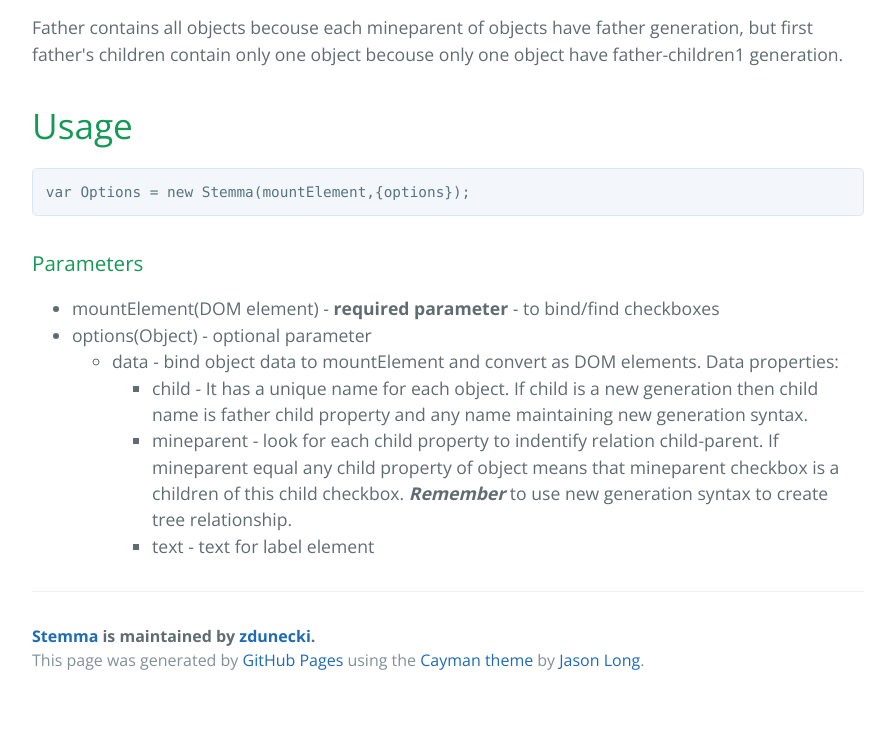
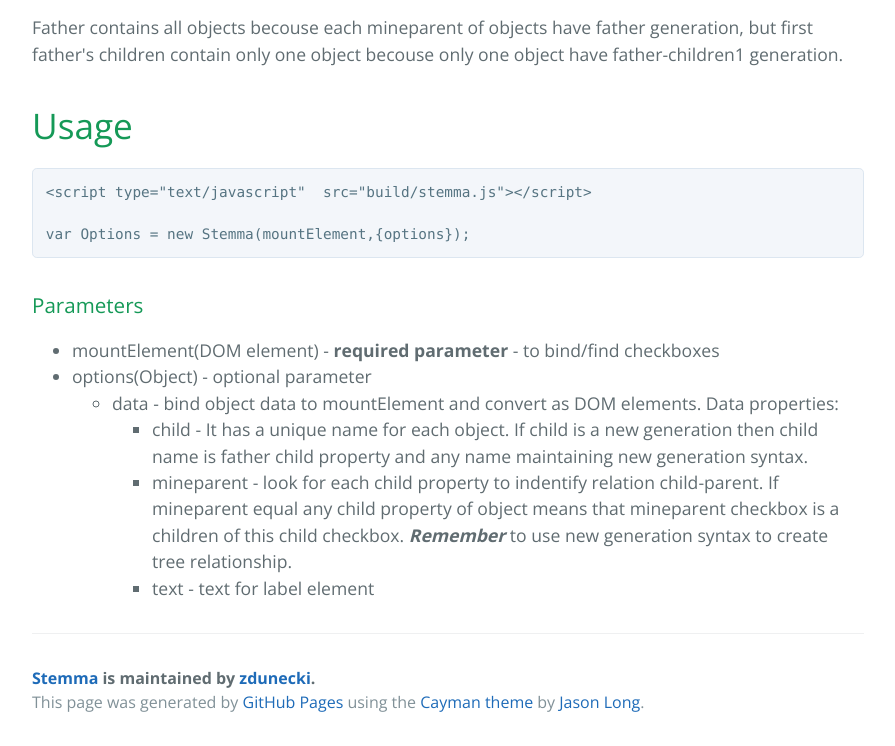
Before and after one commit to zdunecki/Stemma, a plain HTML site: page index.html in a window 1280 px wide. Shown: the part 2419-3165 px from the top of the page, without its empty margins (192-1087 px from the left). Before the commit the page ends 3123 px from the top, so only its background shows below. Drawn offline with nearby package versions, Linux system fonts and the light colour scheme.

Commit message:
Create gh-pages branch via GitHub

```diff
--- a/index.html
+++ b/index.html
@@ -105,7 +105,9 @@ it is independent of all posterity.</p>
 <h1>
 <a id="usage" class="anchor" href="#usage" aria-hidden="true"><span aria-hidden="true" class="octicon octicon-link"></span></a>Usage</h1>
 
-<pre><code>var Options = new Stemma(mountElement,{options});
+<pre><code>&lt;script type="text/javascript"  src="build/stemma.js"&gt;&lt;/script&gt;
+
+var Options = new Stemma(mountElement,{options});
 </code></pre>
 
 <h3>
```
Also changed, not shown: params.json (+1 -1 lines).
